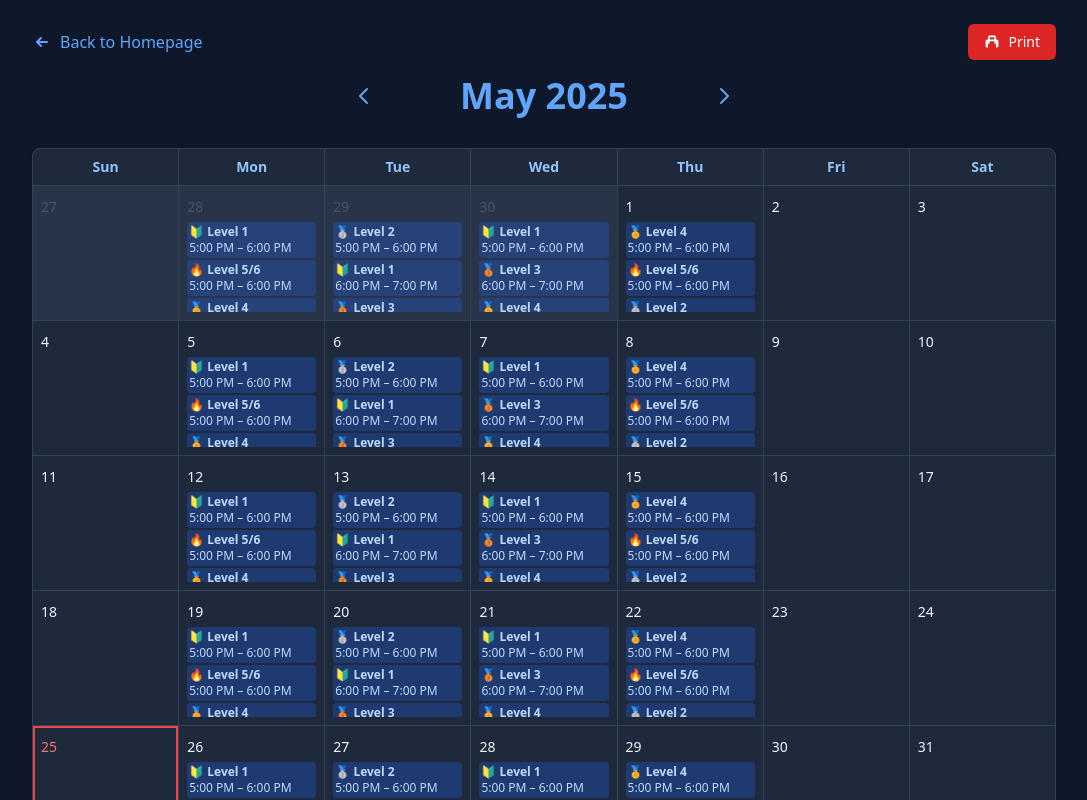
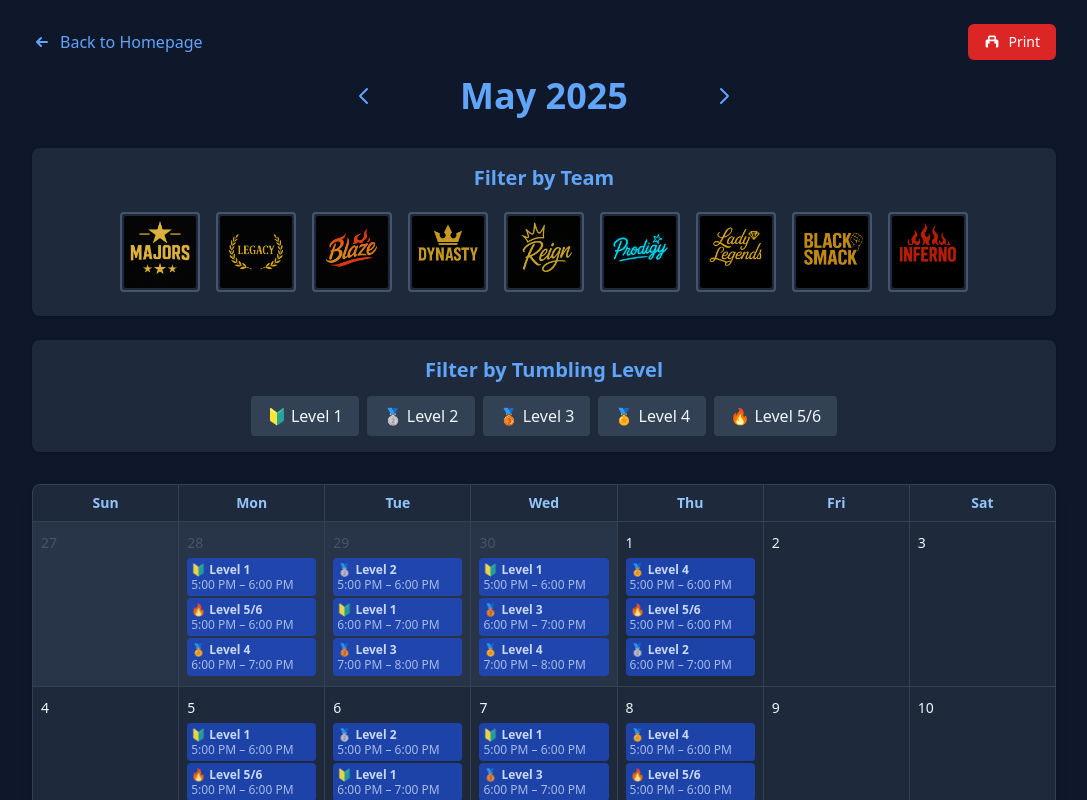
Before and after one commit to NoahKyoot/Cheer-me-out, a React (Vite) app: page /month-calendar in a window 1280 px wide. Shown: the top 800 px of the page, without its empty margins (96-1183 px from the left). Built offline with nearby package versions, Linux system fonts and the light colour scheme.

Commit message:
Update MonthCalendarPage.jsx
added filters to calendar page

```diff
--- a/src/MonthCalendarPage.jsx
+++ b/src/MonthCalendarPage.jsx
@@ -1,21 +1,12 @@
 import React, { useState, useMemo } from 'react';
 import { Link } from 'react-router-dom';
 import {
-  format,
-  addMonths,
-  subMonths,
-  startOfMonth,
-  endOfMonth,
-  startOfWeek,
-  endOfWeek,
-  eachDayOfInterval,
-  isSameMonth,
-  isToday,
-  getDay, // 0 for Sunday, 1 for Monday, etc.
+  format, addMonths, subMonths, startOfMonth, endOfMonth,
+  startOfWeek, endOfWeek, eachDayOfInterval, isSameMonth, isToday, getDay,
 } from 'date-fns';
-import { allCompetitions } from './data/competitionsData'; // Assuming this path is correct
+import { allCompetitions } from './data/competitionsData';
 
-// For demonstration, defining these here. Ideally, import from a shared data source.
+// Data for filters (ideally import from shared data files)
 const levelIcons = { 'Level 1': '🔰', 'Level 2': '🥈', 'Level 3': '🥉', 'Level 4': '🏅', 'Level 5/6': '🔥' };
 const teamIcons = {
   Majors: '🌟', Legacy: '👑', Blaze: '🔥', Dynasty: '🏰', Reign: '💎',
@@ -38,49 +29,67 @@ const teamPractice = [
   { team: 'Lady Legends', days: ['Mon', 'Wed'] }, { team: 'Black Smack', days: ['Tue', 'Thu'] },
   { team: 'Inferno', days: ['Mon', 'Wed'] }
 ];
-// Helper to map day names to getDay() numbers (0=Sun, 1=Mon, ...)
 const dayNameToNumber = { Sun: 0, Mon: 1, Tue: 2, Wed: 3, Thu: 4, Fri: 5, Sat: 6 };
 
-
 export default function MonthCalendarPage() {
-  const [currentMonth, setCurrentMonth] = useState(new Date()); // e.g. 2025-05-25...
+  const [currentMonth, setCurrentMonth] = useState(new Date());
+  const [visibleLevels, setVisibleLevels] = useState(new Set()); // State for tumbling filters
+  const [visibleTeams, setVisibleTeams] = useState(new Set());   // State for team filters
   const daysOfWeek = ['Sun', 'Mon', 'Tue', 'Wed', 'Thu', 'Fri', 'Sat'];
 
   const firstDayCurrentMonth = startOfMonth(currentMonth);
-  const lastDayCurrentMonth = endOfMonth(currentMonth);
   const startDateForGrid = startOfWeek(firstDayCurrentMonth, { weekStartsOn: 0 });
-  const endDateForGrid = endOfWeek(lastDayCurrentMonth, { weekStartsOn: 0 });
+  const endDateForGrid = endOfWeek(endOfMonth(currentMonth), { weekStartsOn: 0 });
 
   const calendarDays = useMemo(() =>
     eachDayOfInterval({ start: startDateForGrid, end: endDateForGrid }),
     [startDateForGrid, endDateForGrid]
   );
 
+  // Toggle functions for filters
+  const toggleLevel = (lvl) => {
+    const updated = new Set(visibleLevels);
+    updated.has(lvl) ? updated.delete(lvl) : updated.add(lvl);
+    setVisibleLevels(updated);
+  };
+  const toggleTeam = (team) => {
+    const updated = new Set(visibleTeams);
+    updated.has(team) ? updated.delete(team) : updated.add(team);
+    setVisibleTeams(updated);
+  };
+
   const getEventsForDay = (day) => {
     const events = [];
-    const dayOfWeekNumber = getDay(day); // 0 for Sunday, 1 for Monday...
+    const dayOfWeekNumber = getDay(day);
     const formattedDay = format(day, 'yyyy-MM-dd');
 
-    // Competitions
     allCompetitions.forEach(comp => {
       if (comp.sortableDate === formattedDay) {
         events.push({ type: 'Competition', name: comp.eventName, id: comp.id, time: 'All Day (Check Details)' });
       }
     });
 
-    // Tumbling Schedule (recurring weekly)
+    // Apply tumbling filters
+    if (visibleLevels.size === 0 || tumblingSchedule.some(item => visibleLevels.has(item.level))) {
         tumblingSchedule.forEach(item => {
             if (dayNameToNumber[item.dayName] === dayOfWeekNumber) {
+                if (visibleLevels.size === 0 || visibleLevels.has(item.level)) {
                     events.push({ type: 'Tumbling', name: `${levelIcons[item.level]} ${item.level}`, time: item.time });
                 }
+            }
         });
+    }
 
-    // Team Practices (recurring weekly)
+    // Apply team filters
+    if (visibleTeams.size === 0 || teamPractice.some(practice => visibleTeams.has(practice.team))) {
         teamPractice.forEach(practice => {
             if (practice.days.some(d => dayNameToNumber[d] === dayOfWeekNumber)) {
-        events.push({ type: 'Team Practice', name: `${teamIcons[practice.team]} ${practice.team}`, time: '6:00 PM – 8:00 PM (Typical)' }); // Assuming a typical time
+                if (visibleTeams.size === 0 || visibleTeams.has(practice.team)) {
+                    events.push({ type: 'Team Practice', name: `${teamIcons[practice.team]} ${practice.team}`, time: '6:00 PM – 8:00 PM (Typical)' });
+                }
             }
         });
+    }
     return events;
   };
 
@@ -90,8 +99,9 @@ export default function MonthCalendarPage() {
 
   return (
     <main className="min-h-screen p-4 md:p-6 bg-slate-900 text-slate-200">
-      <div className="max-w-5xl mx-auto">
-        <header className="text-center mb-6 md:mb-8">
+      <div className="max-w-5xl mx-auto"> {/* You can change max-w-5xl to max-w-7xl if you want it wider */}
+        {/* Header with Page Title, Month Navigation, Back Link, Print Button */}
+        <header className="text-center mb-6 md:mb-8 no-print"> {/* Added no-print class */}
           <div className="flex items-center justify-between mb-4">
             <Link
               to="/"
@@ -104,7 +114,7 @@ export default function MonthCalendarPage() {
             </Link>
             <button
               onClick={handlePrint}
-              className="px-4 py-2 text-sm bg-red-600 text-white rounded-md hover:bg-red-700 transition-colors focus:outline-none focus:ring-2 focus:ring-red-500 focus:ring-opacity-50 flex items-center"
+              className="px-4 py-2 text-sm bg-red-600 text-white rounded-md hover:bg-red-700 transition-colors focus:outline-none focus:ring-2 focus:ring-red-500 focus:ring-opacity-50 flex items-center no-print" /* Added no-print class */
             >
               <svg xmlns="http://www.w3.org/2000/svg" className="h-4 w-4 mr-2" viewBox="0 0 20 20" fill="currentColor">
                 <path fillRule="evenodd" d="M5 4v3H4a2 2 0 00-2 2v6a2 2 0 002 2h1v-4a1 1 0 011-1h8a1 1 0 011 1v4h1a2 2 0 002-2V9a2 2 0 00-2-2h-1V4a2 2 0 00-2-2H7a2 2 0 00-2 2zm8 0H7v3h6V4zm0 8H7V9h6v3z" clipRule="evenodd" />
@@ -133,46 +143,95 @@ export default function MonthCalendarPage() {
           </div>
         </header>
 
+        {/* Filter Buttons Section - ADDED HERE & HIDDEN ON PRINT */}
+        <div className="space-y-6 mb-6 md:mb-8 no-print">
+          {/* Team Filters */}
+          <div className="text-center p-4 bg-slate-800 rounded-lg shadow">
+            <h3 className="text-xl font-semibold text-blue-400 mb-3">Filter by Team</h3>
+            <div className="flex items-center overflow-x-auto py-2 gap-3 sm:flex-wrap sm:justify-center sm:overflow-x-visible sm:gap-4">
+              {teamPractice.map((tp) => (
+                <button
+                  key={tp.team}
+                  onClick={() => toggleTeam(tp.team)}
+                  className={`flex-shrink-0 rounded overflow-hidden w-20 h-20 sm:w-20 sm:h-20 border-2 hover:shadow-md focus:outline-none flex items-center justify-center p-0.5 transition-all duration-150 ease-in-out ${
+                    visibleTeams.has(tp.team)
+                      ? 'ring-4 ring-red-400 ring-inset border-red-500'
+                      : 'border-slate-600 hover:border-red-400'
+                  }`}
+                  title={tp.team}
+                >
+                  <img
+                    src={`/images/${tp.team.replace(/ /g, '')}.png`}
+                    alt={tp.team}
+                    className="max-w-full max-h-full object-contain rounded-sm"
+                  />
+                </button>
+              ))}
+            </div>
+          </div>
+          {/* Tumbling Filters */}
+          <div className="text-center p-4 bg-slate-800 rounded-lg shadow">
+            <h3 className="text-xl font-semibold text-blue-400 mb-3">Filter by Tumbling Level</h3>
+            <div className="flex flex-wrap justify-center gap-2">
+              {Object.keys(levelIcons).map((lvl) => (
+                <button
+                  key={lvl}
+                  onClick={() => toggleLevel(lvl)}
+                  className={`px-4 py-2 rounded text-sm sm:text-base transition-colors ${
+                    visibleLevels.has(lvl)
+                      ? 'bg-red-600 text-white'
+                      : 'bg-slate-700 text-slate-100 hover:bg-slate-600'
+                  }`}
+                >
+                  {levelIcons[lvl]} {lvl}
+                </button>
+              ))}
+            </div>
+          </div>
+        </div>
+        {/* End of Filter Buttons Section */}
+
+        {/* Calendar Grid (This section WILL be printed) */}
         <div className="grid grid-cols-7 gap-px bg-slate-700 border border-slate-700 rounded-lg overflow-hidden shadow-lg">
           {daysOfWeek.map(day => (
             <div key={day} className="py-2 text-center font-semibold text-blue-300 bg-slate-800 text-xs sm:text-sm">
               {day}
             </div>
           ))}
-          {calendarDays.map((day, index) => {
-            const dayEvents = getEventsForDay(day);
+          {calendarDays.map((dayDate, index) => {
+            const dayEvents = getEventsForDay(dayDate);
             return (
               <div
                 key={index}
-                className={`p-1.5 sm:p-2 min-h-[100px] sm:min-h-[120px] overflow-hidden transition-colors duration-150 ease-in-out
-                  ${isSameMonth(day, currentMonth) ? 'bg-slate-800 hover:bg-slate-700/50' : 'bg-slate-800/50 text-slate-500 hover:bg-slate-700/30'}
-                  ${isToday(day) ? 'ring-2 ring-red-500 ring-inset' : ''}
+                className={`p-1.5 sm:p-2 min-h-[100px] sm:min-h-[140px] md:min-h-[160px] overflow-hidden transition-colors duration-150 ease-in-out
+                  ${isSameMonth(dayDate, currentMonth) ? 'bg-slate-800 hover:bg-slate-700/80' : 'bg-slate-800/50 text-slate-500 hover:bg-slate-700/50'}
+                  ${isToday(dayDate) ? 'ring-2 ring-red-500 ring-inset' : ''}
                 `}
               >
-                <span className={`text-xs sm:text-sm font-medium ${isToday(day) ? 'text-red-400' : isSameMonth(day, currentMonth) ? 'text-slate-100' : 'text-slate-600'}`}>
-                  {format(day, 'd')}
+                <span className={`text-xs sm:text-sm font-medium ${isToday(dayDate) ? 'text-red-400' : isSameMonth(dayDate, currentMonth) ? 'text-slate-100' : 'text-slate-600'}`}>
+                  {format(dayDate, 'd')}
                 </span>
-                <div className="mt-1 space-y-0.5 text-xs overflow-y-auto max-h-[80px] sm:max-h-[90px]">
+                <div className="mt-1 space-y-0.5 text-xxs sm:text-xs overflow-y-auto max-h-[70px] sm:max-h-[100px] md:max-h-[120px] no-scrollbar-thin"> {/* Custom class for thinner scrollbar if needed */}
                   {dayEvents.map((event, idx) => (
                     <div
                       key={idx}
-                      className={`p-0.5 rounded text-left ${
-                        event.type === 'Competition' ? 'bg-red-600/30 text-red-200' :
-                        event.type === 'Tumbling' ? 'bg-blue-600/30 text-blue-200' :
-                        'bg-purple-600/30 text-purple-200' // Team Practice
+                      className={`p-1 rounded text-left text-opacity-90 ${
+                        event.type === 'Competition' ? 'bg-red-700/70 text-red-100' :
+                        event.type === 'Tumbling' ? 'bg-blue-700/70 text-blue-100' :
+                        'bg-purple-700/70 text-purple-100' // Team Practice
                       }`}
-                      title={`${event.name} - ${event.time || ''}`}
+                      title={`${event.name}${event.time ? ` - ${event.time}` : ''}`}
                     >
-                      <span className="font-semibold truncate block">{event.name}</span>
-                      {event.time && <span className="text-xxs truncate block">{event.time}</span>}
+                      <span className="font-semibold truncate block leading-tight">{event.name}</span>
+                      {event.time && <span className="text-xxs opacity-80 truncate block leading-tight">{event.time}</span>}
                     </div>
                   ))}
                 </div>
               </div>
             );
           })}
-        </div>
-      </div>
+        </div> {/* End of Calendar Grid */}
+      </div> {/* End of max-w container */}
     </main>
   );
 }
```
Lines whose indentation alone changed are shown as unchanged.
